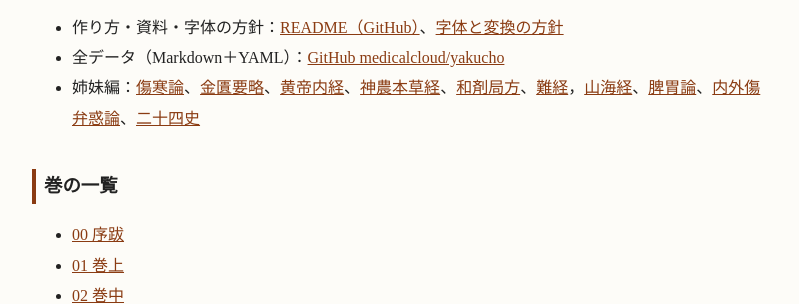
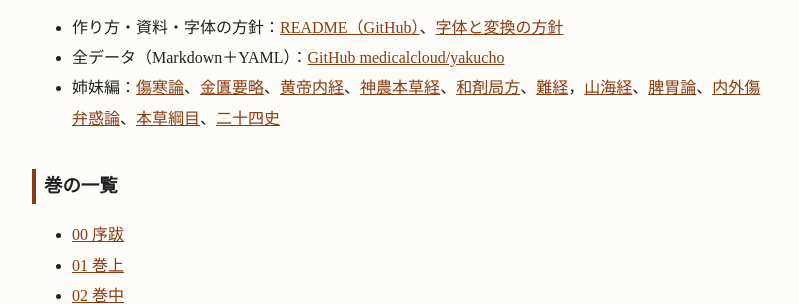
Before and after one commit to medicalcloud/yakucho, a Jekyll site: the page built from index.md, in a window 1280 px wide. Shown: the part 299-603 px from the top of the page, without its empty margins (240-1039 px from the left). Built offline with Jekyll 4.4.1, drawn with Linux system fonts in a browser that asks for light colours.

Commit message:
姉妹編に本草綱目へのリンクを追加
Co-Authored-By: Claude Opus 5.5 <noreply@anthropic.com>
Claude-Session: https://claude.ai/code/session_01LRgAs9kiaN9gwPmZDVNvf2

```diff
--- a/index.md
+++ b/index.md
@@ -10,7 +10,7 @@ title: 目次
 
 - 作り方・資料・字体の方針：[README（GitHub）](https://github.com/medicalcloud/yakucho#readme)、[字体と変換の方針](字体と変換の方針.md)
 - 全データ（Markdown＋YAML）：[GitHub medicalcloud/yakucho](https://github.com/medicalcloud/yakucho)
-- 姉妹編：[傷寒論](https://medicalcloud.github.io/shokanron/)、[金匱要略](https://medicalcloud.github.io/kinkiyoryaku/)、[黄帝内経](https://medicalcloud.github.io/koteidaikei/)、[神農本草経](https://medicalcloud.github.io/shinnohonzokyo/)、[和剤局方](https://medicalcloud.github.io/wazaikyokuho/)、[難経](https://medicalcloud.github.io/nangyo/)，[山海経](https://medicalcloud.github.io/sengaikyo/)、[脾胃論](https://medicalcloud.github.io/hiiron/)、[内外傷弁惑論](https://medicalcloud.github.io/naigaishobenwakuron/)、[二十四史](https://medicalcloud.github.io/24shi/)
+- 姉妹編：[傷寒論](https://medicalcloud.github.io/shokanron/)、[金匱要略](https://medicalcloud.github.io/kinkiyoryaku/)、[黄帝内経](https://medicalcloud.github.io/koteidaikei/)、[神農本草経](https://medicalcloud.github.io/shinnohonzokyo/)、[和剤局方](https://medicalcloud.github.io/wazaikyokuho/)、[難経](https://medicalcloud.github.io/nangyo/)，[山海経](https://medicalcloud.github.io/sengaikyo/)、[脾胃論](https://medicalcloud.github.io/hiiron/)、[内外傷弁惑論](https://medicalcloud.github.io/naigaishobenwakuron/)、[本草綱目](https://medicalcloud.github.io/honzokomoku/)、[二十四史](https://medicalcloud.github.io/24shi/)
 
 ## 巻の一覧
 
```
